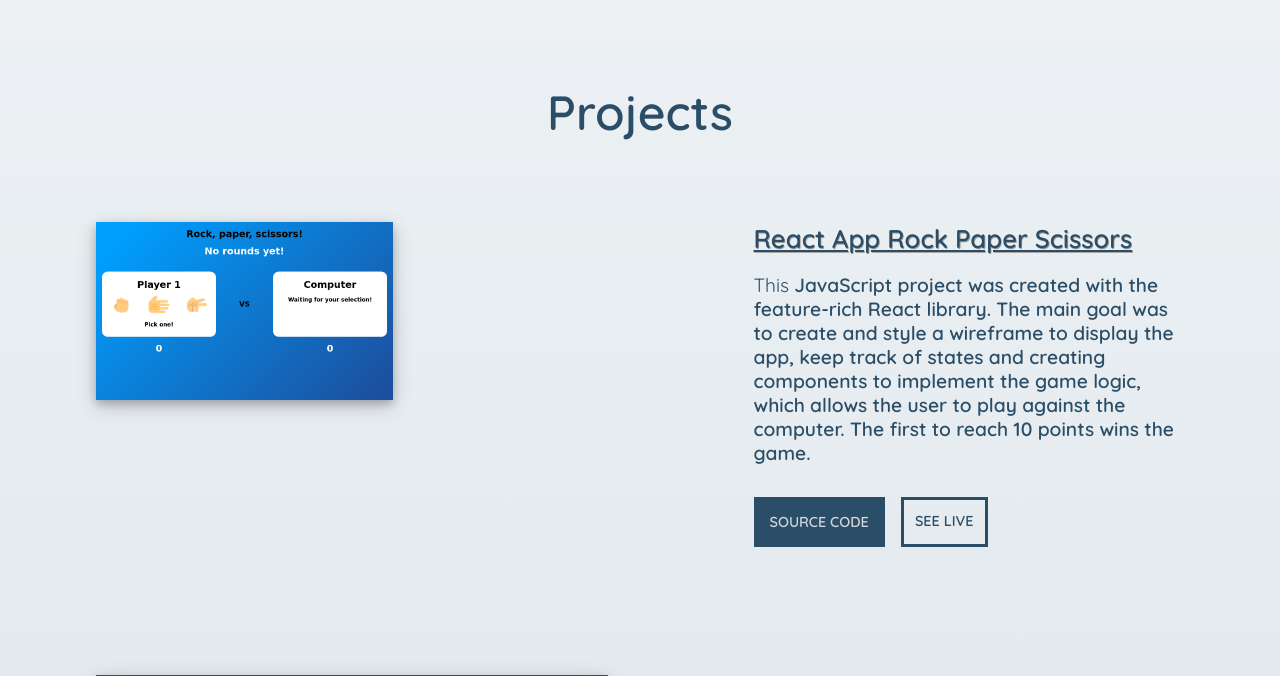
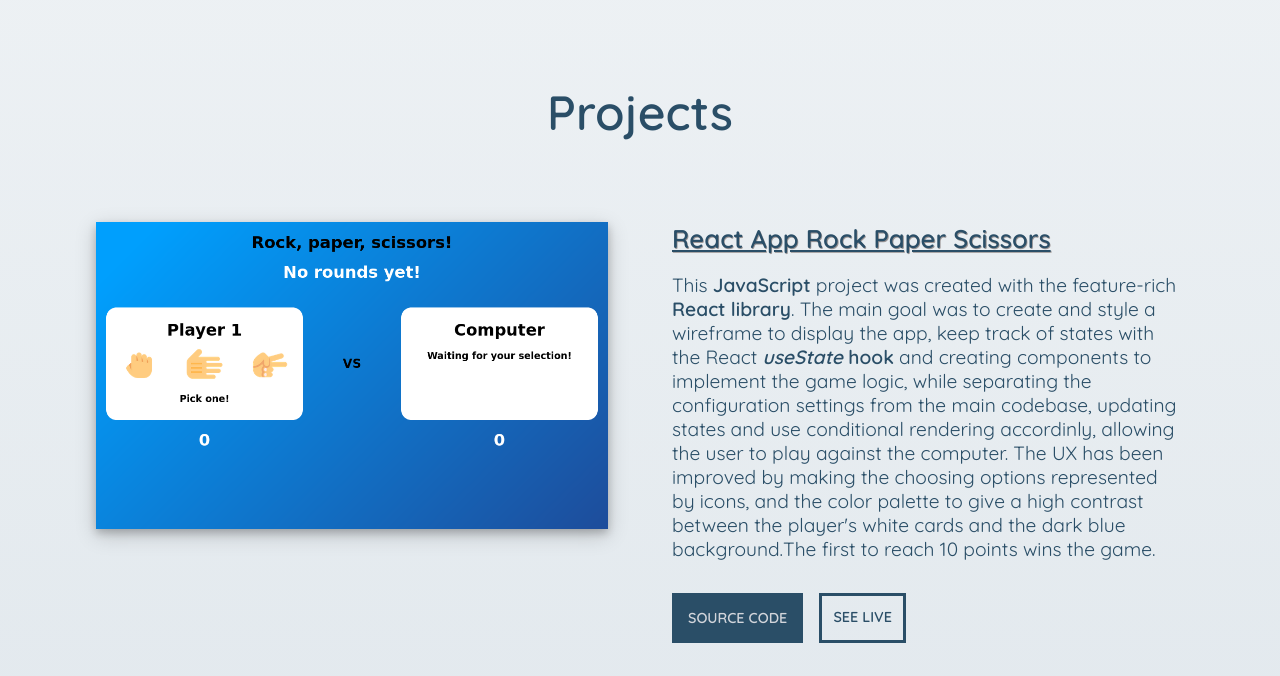
Before and after one commit to westoleaboat/my_portfolio, a Django app: page / in a window 1280 px wide. Shown: the part 1452-2128 px from the top of the page. Run offline with Django 4.2, Linux system fonts and the light colour scheme.

Commit message:
react app project description

```diff
--- a/blog/templates/blog/index.html
+++ b/blog/templates/blog/index.html
@@ -34,10 +34,12 @@
         <div class="p__project">
             <div class="p__richtext">
                 <h3>React App Rock Paper Scissors</h3>
-                <p>This <b>JavaScript<b> project was created with the feature-rich <b>React library</b>. The main goal was
-                    to create and style a wireframe to display the app, keep track of states and creating
-                    components to implement the game logic, which allows the user to play against the computer. The first to
-                    reach 10 points wins the game.
+                <p>This <b>JavaScript</b> project was created with the feature-rich <b>React library</b>. The main goal was
+                    to create and style a wireframe to display the app, keep track of states with the React <b><i>useState</i> hook</b> and creating
+                    components to implement the game logic, while separating the configuration settings from the
+                    main codebase, updating states and use conditional rendering accordinly, allowing the user to play against the computer.
+                    The UX has been improved by making the choosing options represented by icons, and the color palette to give a high contrast
+                    between the player's white cards and the dark blue background.The first to reach 10 points wins the game.
                 </p>
                 <div class="p__links">
                     <a class="p__source-code" target="_blank" href="https://github.com/westoleaboat/rock-paper-scissors">Source code</a>
```
